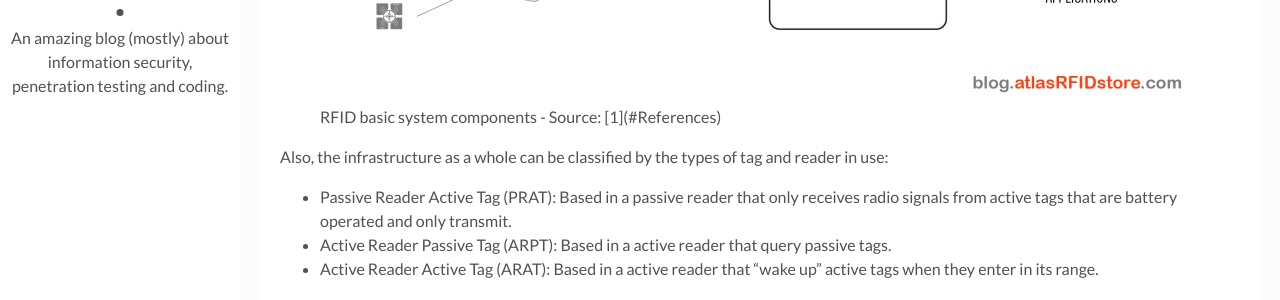
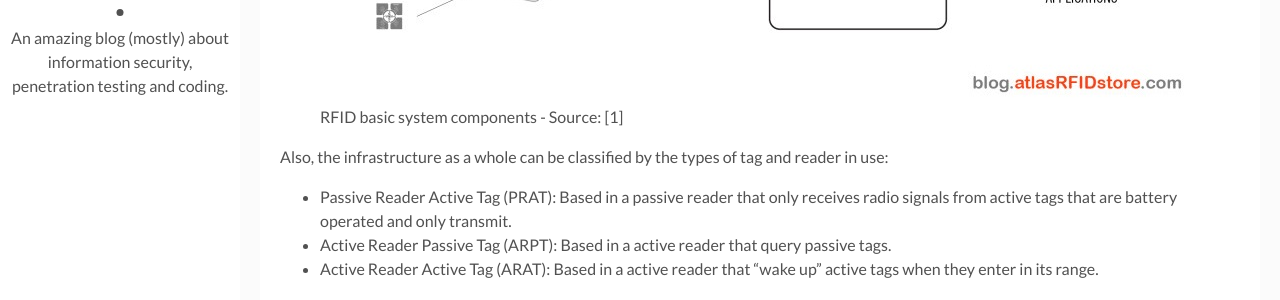
Before and after one commit to foliedun/foliedun.github.io, a Jekyll site: the page built from _posts/2024-05-25-lets-talk-about-rfid-part1.markdown, in a window 1280 px wide and 900 px high, scrolled down 1564 px. Shown: the part 153-453 px from the top of the window. Built offline with Jekyll 4.4.1, drawn with Linux system fonts in a browser that asks for light colours; some of the changed lines change nothing that is shown.

Commit message:
Update 2024-05-25-lets-talk-about-rfid-part1.markdown

```diff
--- a/_posts/2024-05-25-lets-talk-about-rfid-part1.markdown
+++ b/_posts/2024-05-25-lets-talk-about-rfid-part1.markdown
@@ -24,7 +24,7 @@
 
 <figure class="image">
   <img src="{{site.baseurl}}/assets/img/rfid_part1/basic_system_components.jpg" alt="RFID basic system components">
-  <figcaption>RFID basic system components - Source: [1](#References)</figcaption>
+  <figcaption>RFID basic system components - Source: [1]</figcaption>
 </figure>
 
 Also, the infrastructure as a whole can be classified by the types of tag and reader in use:
```
